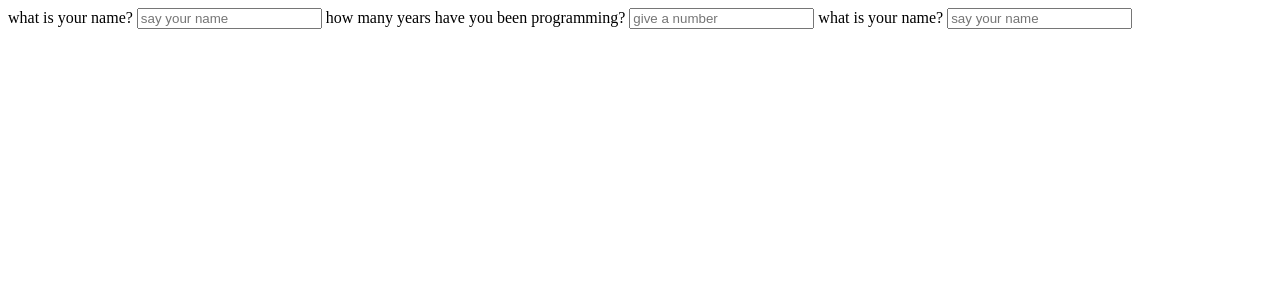
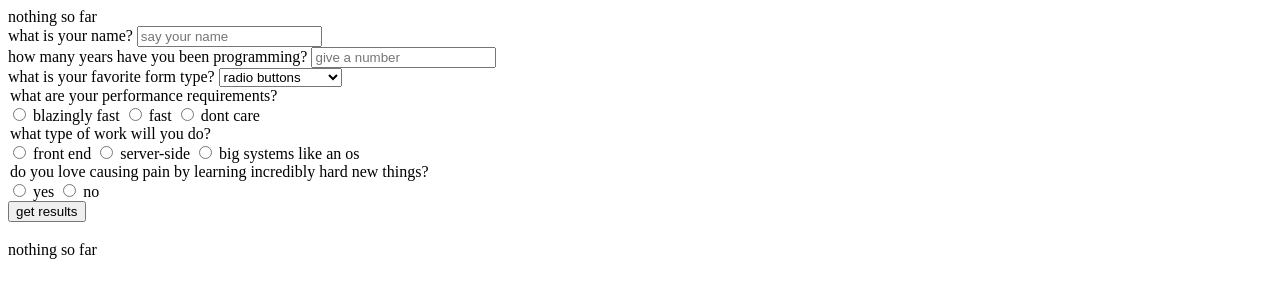
Before and after one commit to johnedisc/go-rust-yourself, a plain HTML site: page index.html in a window 1280 px wide. Drawn offline with Linux system fonts and the light colour scheme.

Commit message:
add forms, place them in divs, begin js script
confirmed that can print the js to the dom and ready to read in user
info

```diff
--- a/index.html
+++ b/index.html
@@ -4,18 +4,72 @@
 	<meta charset="UTF-8">
 	<meta name="viewport" content="width=device-width, initial-scale=1.0">
 	<meta http-equiv="X-UA-Compatible" content="ie=edge">
-	<title>Go, Rust, or JS?</title>
+	<title>go rust yourself</title>
 	<link rel="stylesheet" href="css/styles.css" type="text/css">
 	<script src="js/scripts.js"></script>
 </head>
 <body>
-	<form>
-		<label for="name">what is your name?</label>
-		<input id="name" type="text" name="txtBox" placeholder="say your name">
-		<label for="time">how many years have you been programming?</label>
-		<input id="time" type="text" name="txtBox" placeholder="give a number">
-		<label for="name">what is your name?</label>
-		<input id="name" type="text" name="txtBox" placeholder="say your name">
+	<div id="header">
+		nothing so far
+	</div>
+	<form id="form">
+		<div id="nameDiv">
+			<label for="name">what is your name?</label>
+			<input id="name" type="text" name="txtBox" placeholder="say your name">
+		</div>
+
+		<div id="timeDiv">
+			<label for="time">how many years have you been programming?</label>
+			<input id="time" type="number" name="txtBox" placeholder="give a number">
+		</div>
+
+		<div id="menuDiv">
+			<label for="menu">what is your favorite form type?</label>
+			<select id="form">
+				<option>radio buttons</option>
+				<option>pull-down menus</option>
+				<option>check boxes</option>
+			</select>
+		</div>
+
+		<div id="speedDiv">
+			<legend>what are your performance requirements?</legend>
+			<input type="radio" id="blazfast" name="speed" value="blazfast">
+			<label for="blazfast">blazingly fast</label>
+			<input type="radio" id="fast" name="speed" value="fast">
+			<label for="fast">fast</label>
+			<input type="radio" id="nocare" name="speed" value="nocare">
+			<label for="nocare">dont care</label>
+		</div>
+
+		<div id="workTypeDiv">
+			<legend>what type of work will you do?</legend>
+			<input type="radio" id="frontEnd" name="workType" value="frontEnd">
+			<label for="frontEnd">front end</label>
+			<input type="radio" id="server" name="workType" value="server">
+			<label for="server">server-side</label>
+			<input type="radio" id="big" name="workType" value="big">
+			<label for="big">big systems like an os</label>
+		</div>
+
+		<div id="painDiv">
+			<legend>do you love causing pain by learning incredibly hard new things?</legend>
+			<input type="radio" id="yes" name="pain" value="yes">
+			<label for="yes">yes</label>
+			<input type="radio" id="no" name="pain" value="no">
+			<label for="no">no</label>
+		</div>
+
+		<div id="buttonDiv">
+			<button type="submit">get results</button>
+		</div>
+
 	</form>
+	<div id="printEl">
+		<h3></h3>
+	</div>
+	<div id="footer">
+		nothing so far
+	</div>
 </body>
 </html>
--- a/js/scripts.js
+++ b/js/scripts.js
@@ -0,0 +1,12 @@
+
+function formSubmit(e) {
+	e.preventDefault();
+
+	//print the results to the DOM
+	let printEl = document.querySelector("#printEl h3");
+	printEl.innerText = "hello";
+}
+
+window.addEventListener("load", function(e) {
+	document.getElementById("form").addEventListener("submit", formSubmit);
+});
```
